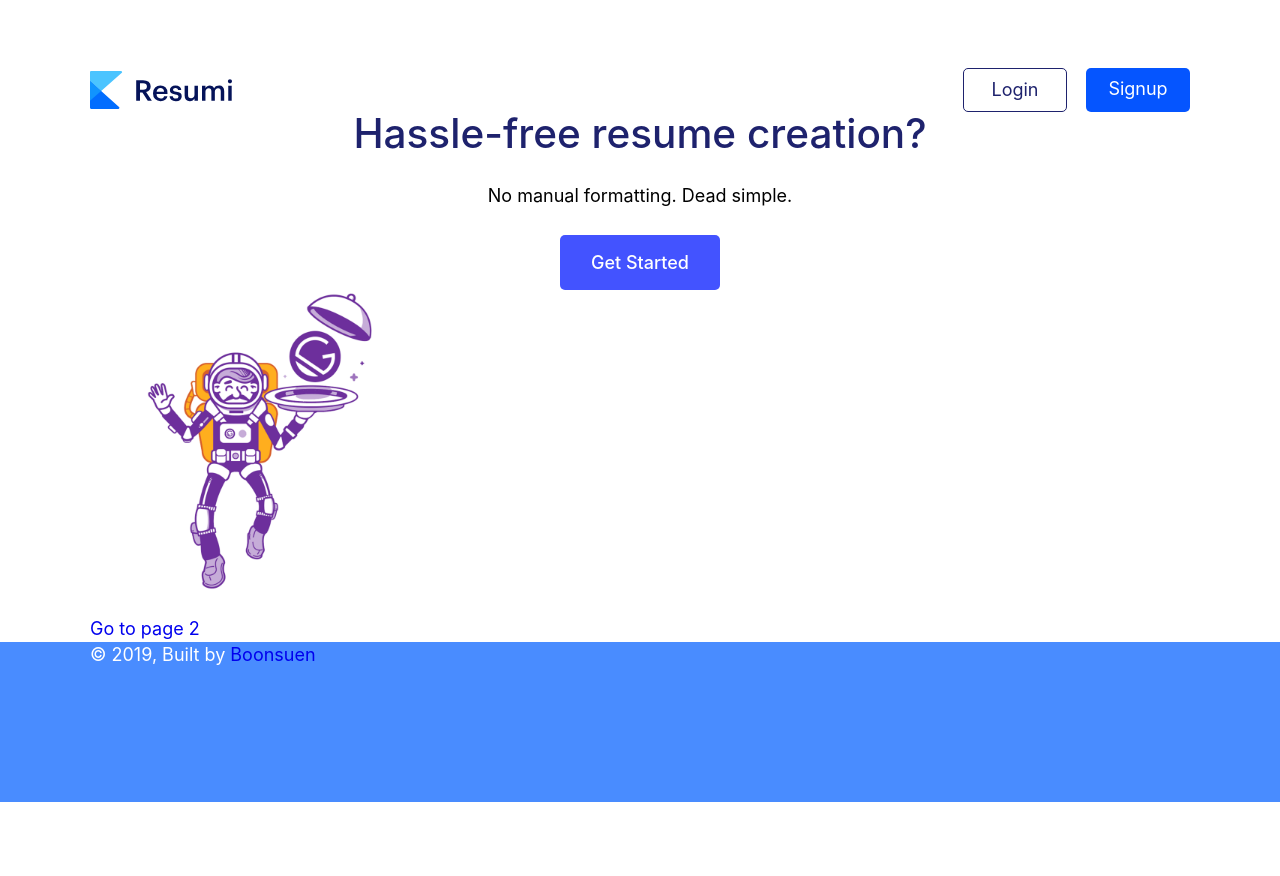
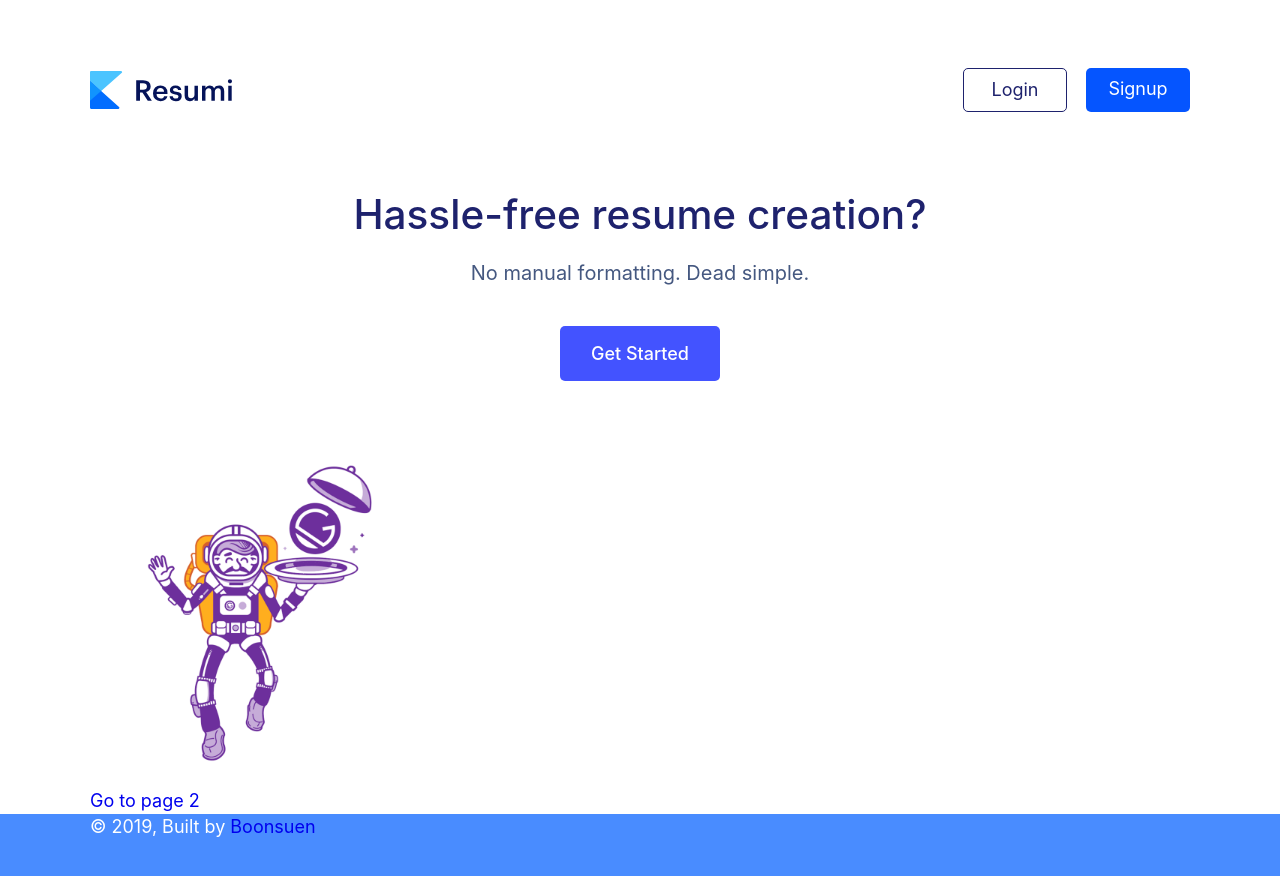
Before and after one commit to boonsuen/resumi, a Gatsby site: page / in a window 1280 px wide. Built offline with nearby package versions, Linux system fonts and the light colour scheme; Gatsby itself is replaced by a stand-in of ours; a web font is replaced by a local one.

Commit message:
CSS work

```diff
--- a/src/components/GlobalStyle.css.js
+++ b/src/components/GlobalStyle.css.js
@@ -34,6 +34,7 @@ const GlobalStyle = createGlobalStyle`
 
   button {
     border: none;
+    cursor: pointer;
   }
 
   .container {
--- a/src/pages/index.js
+++ b/src/pages/index.js
@@ -9,10 +9,19 @@ import SEO from '../components/seo';
 const Hero = styled.div`
   display: flex;
   flex-direction: column;
+  justify-content: center;
   align-items: center;
+  height: 350px;
 
   h1 {
+    margin-bottom: 23px;
     color: #1E226D;
+  }
+
+  p {
+    margin-bottom: 40px;
+    color: #455880;
+    font-size: 20px;
   }
 
   a {
--- a/src/pages/login.js
+++ b/src/pages/login.js
@@ -87,7 +87,7 @@ const LoginPage = () => {
               type="password" placeholder="Enter your password"
               id="password"
             />
-            <Link to="/">Forgot password?</Link>
+            <Link to="/amnesia">Forgot password?</Link>
             <AuthFormButton type="submit">Login</AuthFormButton>
             <Link to="/signup">Don't have an account?</Link>
           </form>
```
